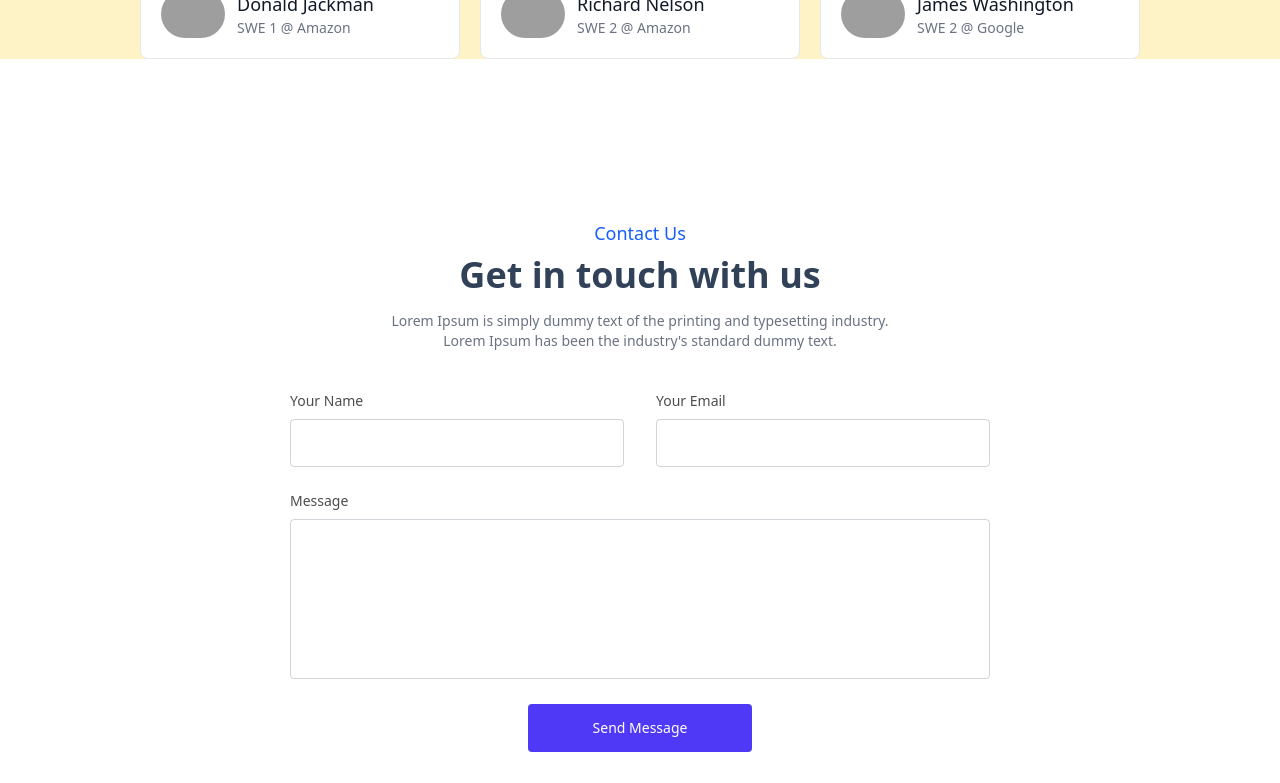
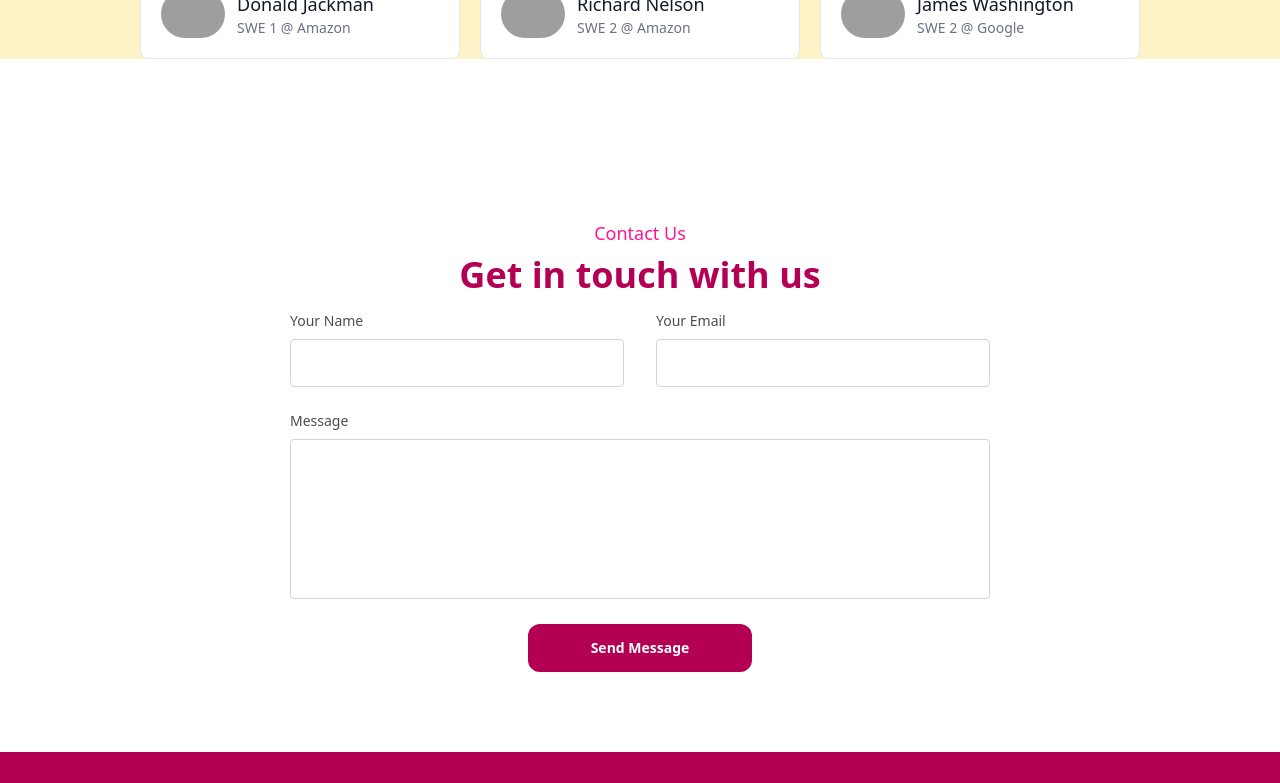
Before and after one commit to ArpanSankesh/Glamora, a React (Vite) app: page /about in a window 1280 px wide. Shown: the part 3160-3943 px from the top of the page. Built offline with nearby package versions, Linux system fonts and the light colour scheme; grey boxes are pictures that could not be loaded.

Commit message:
UI : Contack Section

```diff
--- a/src/Components/ContactSection.jsx
+++ b/src/Components/ContactSection.jsx
@@ -2,28 +2,27 @@ import React from 'react'
 
 const ContactSection = () => {
   return (
-     <form className="flex flex-col items-center text-sm py-20">
-            <p className="text-lg text-blue-600 font-medium pb-2">Contact Us</p>
-            <h1 className="text-4xl font-semibold text-slate-700 pb-4">Get in touch with us</h1>
-            <p className="text-sm text-gray-500 text-center pb-10">Lorem Ipsum is simply dummy text of the printing and typesetting industry.<br />Lorem Ipsum has been the industry's standard dummy text.</p>
+     <form className="flex flex-col items-center justify-center text-sm py-20">
+            <p className="text-lg text-[var(--color-secondary)] font-medium md:pb-2">Contact Us</p>
+            <h1 className="md:text-4xl text-2xl font-semibold text-[var(--color-accent)] pb-4">Get in touch with us</h1>
 
-            <div className="flex flex-col md:flex-row items-center gap-8 w-[350px] md:w-[700px]">
+            <div className="flex flex-col md:flex-row items-center gap-8 w-[310px] md:w-[700px]">
                 <div className="w-full">
                     <label className="text-black/70" htmlFor="name">Your Name</label>
-                    <input className="h-12 p-2 mt-2 w-full border border-gray-500/30 rounded outline-none focus:border-indigo-300" type="text" required />
+                    <input className="h-12 p-2 mt-2 w-full border border-gray-500/30 rounded outline-none focus:border-[var(--color-secondary)]" type="text" required />
                 </div>
                 <div className="w-full">
                     <label className="text-black/70" htmlFor="name">Your Email</label>
-                    <input className="h-12 p-2 mt-2 w-full border border-gray-500/30 rounded outline-none focus:border-indigo-300" type="email" required />
+                    <input className="h-12 p-2 mt-2 w-full border border-gray-500/30 rounded outline-none focus:border-[var(--color-secondary)]" type="email" required />
                 </div>
             </div>
 
-            <div className="mt-6 w-[350px] md:w-[700px]">
+            <div className="mt-6 w-[310px] md:w-[700px]">
                 <label className="text-black/70" htmlFor="name">Message</label>
-                <textarea className="w-full mt-2 p-2 h-40 border border-gray-500/30 rounded resize-none outline-none focus:border-indigo-300" required></textarea>
+                <textarea className="w-full mt-2 p-2 h-40 border border-gray-500/30 rounded resize-none outline-none focus:border-[var(--color-secondary)]" required></textarea>
             </div>
 
-            <button type="submit" className="mt-5 bg-indigo-600 text-white h-12 w-56 px-4 rounded active:scale-95 transition">Send Message</button>
+            <button type="submit" className="mt-5 bg-[var(--color-accent)] text-white font-bold h-12 w-56 px-4 rounded-xl active:scale-95 transition">Send Message</button>
         </form>
   )
 }
```
